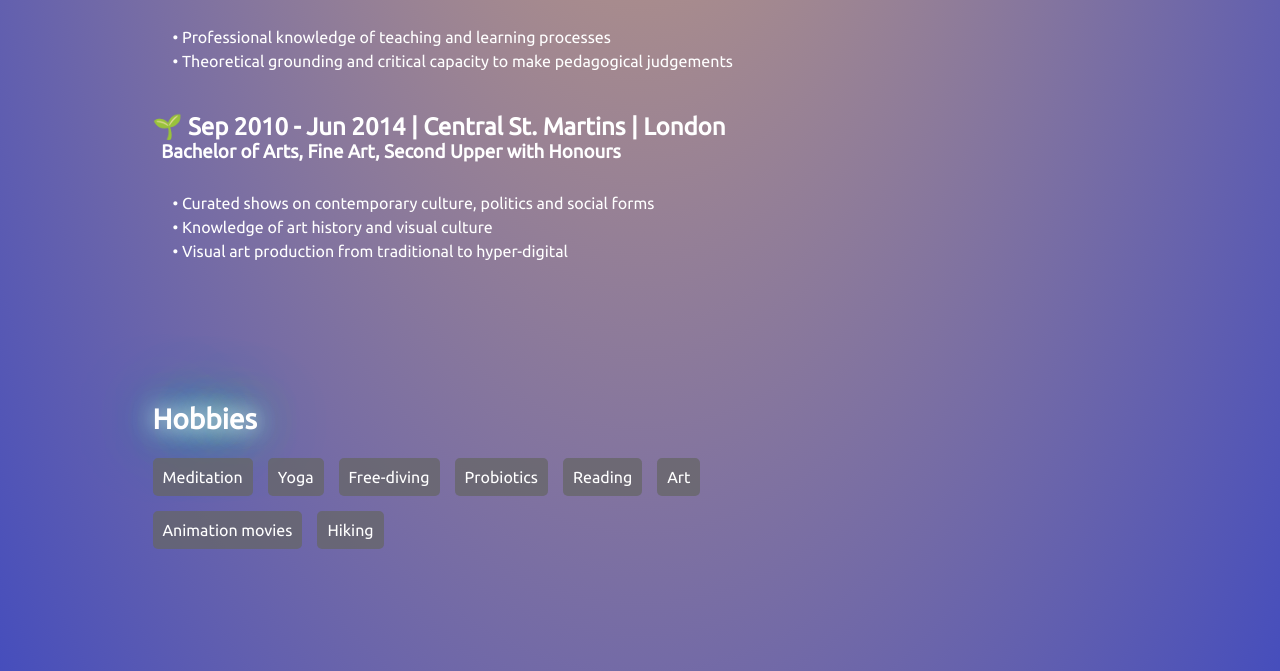
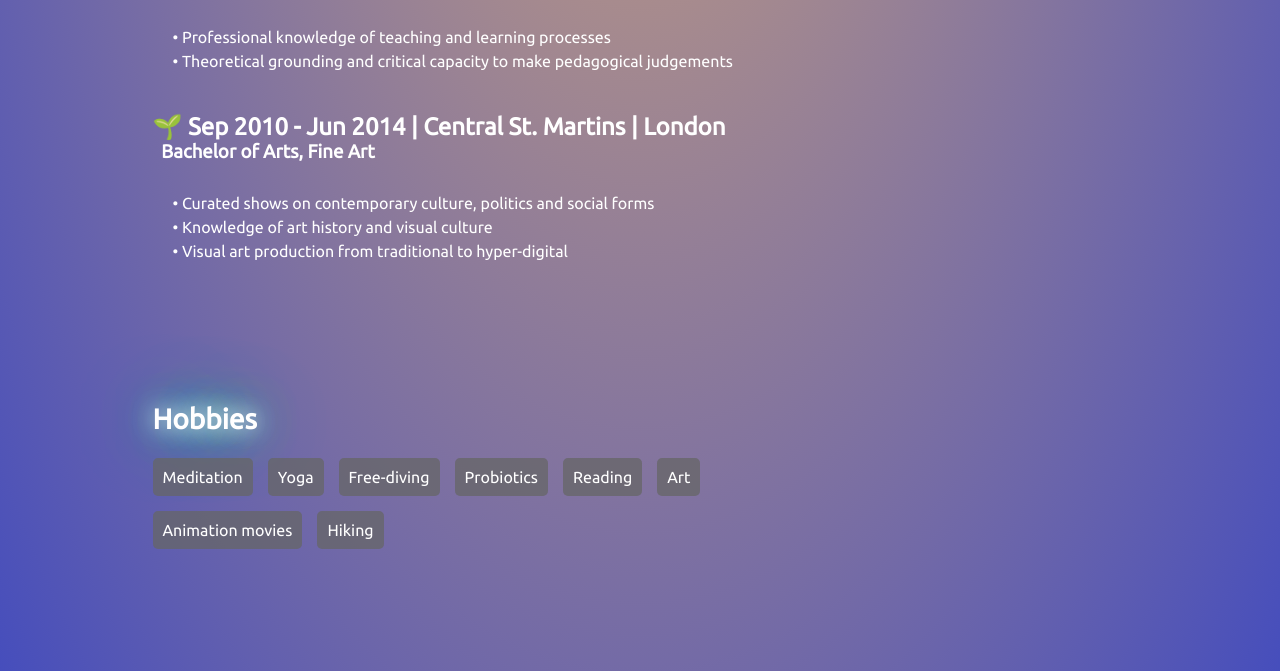
Before and after one commit to debiday/debiday.github.io, a Gatsby site: page /about in a window 1280 px wide. Shown: the part 1881-2552 px from the top of the page. Built offline with nearby package versions, Linux system fonts and the light colour scheme; Gatsby itself is replaced by a stand-in of ours.

Commit message:
edit about page

```diff
--- a/src/pages/about.js
+++ b/src/pages/about.js
@@ -89,7 +89,7 @@ export default function about() {
 
             </ul>
             <h2>🌱 Sep 2010 - Jun 2014 | Central St. Martins | London</h2>
-            <h3>&nbsp; Bachelor of Arts, Fine Art, Second Upper with Honours</h3>
+            <h3>&nbsp; Bachelor of Arts, Fine Art</h3>
             <br />
             <ul className={desc}>
                 <li>• Curated shows on contemporary culture, politics and social forms</li>
```
